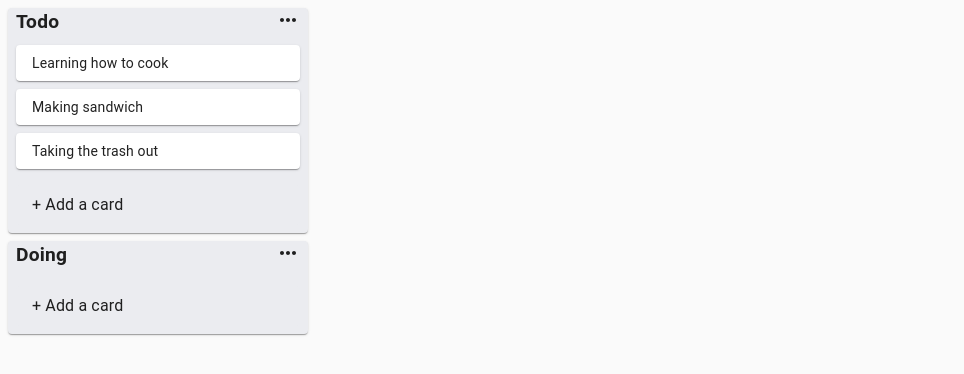
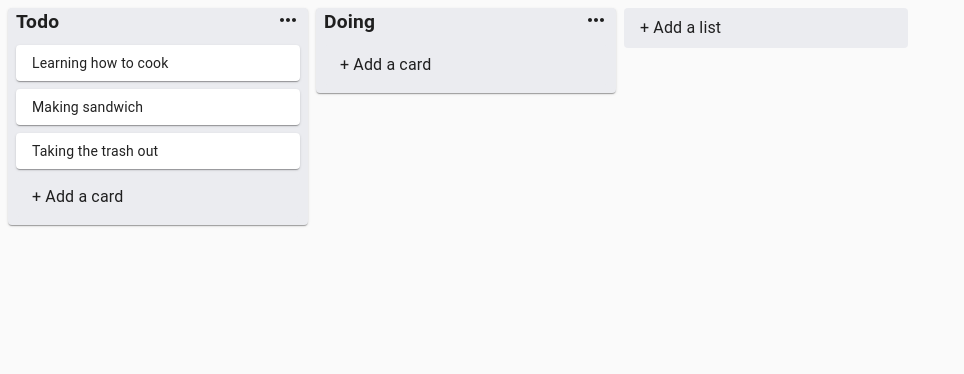
Before and after one commit to khaizon/KanbanBoard, a React (Create React App) app: page / in a window 1280 px wide. Shown: the top 374 px of the page, without its empty margins (0-964 px from the left). Built offline with nearby package versions, Linux system fonts and the light colour scheme.

Commit message:
implemented add new lists

```diff
--- a/src/App.js
+++ b/src/App.js
@@ -3,11 +3,20 @@ import List from "./Components/List/List";
 import store from "./utils/store"
 import { v4 as uuid } from "uuid";
 import StoreApi from "./utils/storeApi";
+import { makeStyles } from "@material-ui/core"
+import InputContainer from "./Components/Input/InputContainer";
+
+
+const useStyle = makeStyles((theme) => ({
+  root: {
+    display: 'flex',
+  }
+}))
 
 function App() {
 
   const [data, setData] = useState(store);
-
+  const classes = useStyle();
   const addNewCard = (content, listId) => {
     const newCardId = uuid();
     console.log(newCardId);
@@ -27,15 +36,48 @@ function App() {
       }
     }
     setData(newState);
+  }
 
+  const addNewList = (title) => {
+    const newListId = uuid();
+    const newList = {
+      id: newListId,
+      title,
+      cards: []
+    };
+
+    const newState = {
+      listIds: [...data.listIds, newListId],
+      lists: {
+        ...data.lists,
+        [newListId]: newList
       }
+    };
+
+    setData(newState);
+  }
+
+  const updateListTitle = (title, listId) => {
+    const list = data.lists[listId];
+    list.title = title;
+
+    const newState = {
+      ...data, lists: {
+        ...data.lists, [listId]: list
+      }
+    };
+
+    setData(newState);
+  }
+
   return (
-  <StoreApi.Provider value={{ addNewCard }}>
-    <div className="App">
+    <StoreApi.Provider value={{ addNewCard, addNewList, updateListTitle }}>
+      <div className={classes.root}>
         {data.listIds.map(listId => {
           const list = data.lists[listId];
           return (<List list={list} key={listId} />)
         })}
+        <InputContainer type="list"/>
       </div>
     </StoreApi.Provider>
   );
--- a/src/Components/Input/InputCard.js
+++ b/src/Components/Input/InputCard.js
@@ -5,7 +5,7 @@ import storeApi from "../../utils/storeApi";
 
 const useStyle = makeStyles((theme) => ({
 	card: {
-		margin: theme.spacing(0,1,1,1),
+		margin: theme.spacing(0, 1, 1, 1),
 		paddingBottom: theme.spacing(4)
 	},
 	input: {
@@ -15,31 +15,34 @@ const useStyle = makeStyles((theme) => ({
 		margin: theme.spacing(1),
 		background: "#5AAC44",
 		color: "#fff",
-		"&:hover":{
-			background: alpha("#5AAC44",0.25)
+		"&:hover": {
+			background: alpha("#5AAC44", 0.25)
 		}
 	}
 }))
 
-export default function InputCard({setOpen, listId}) {
+export default function InputCard({ setOpen, listId, type }) {
 
 	const classes = useStyle();
-	const [cardContent, setCardContent] = useState('');
-	const {addNewCard} = useContext(storeApi);
+	const [Title, setTitle] = useState('');
+	const { addNewCard, addNewList } = useContext(storeApi);
 	const handleOnChange = (e) => {
-		setCardContent(e.target.value)
+		setTitle(e.target.value)
 	};
 
 	const handleBtnConfirm = () => {
-		addNewCard(cardContent, listId);
-		setCardContent('');
-		setOpen(false);
+		if (type === "card") {
+			addNewCard(Title, listId);
+			setTitle('');
+			setOpen(false);
+		} else {
+			addNewList(Title);
+			setTitle('');
+			setOpen(false);
+		}
 	}
 
-	const handleBlur = () => {
-		setOpen(false);
-		setCardContent('');
-	}
+
 
 	return (
 		<div>
@@ -52,14 +55,14 @@ export default function InputCard({setOpen, listId}) {
 						inputProps={{
 							className: classes.input
 						}}
-						value={cardContent}
-						placeholder={"Enter card description"}
-						onBlur={handleBlur}/>
+						value={Title}
+						placeholder={type === "list" ? "Enter list title" : "Enter card description"}
+						onBlur={() => setOpen(false)} />
 				</Paper>
 			</div>
 			<div>
-				<Button className={classes.btnConfirm} onClick={handleBtnConfirm}>Add Card</Button>
-				<IconButton onClick={()=> setOpen(false)}>
+				<Button className={classes.btnConfirm} onMouseDown={handleBtnConfirm}>Add {type}</Button>
+				<IconButton onClick={() => setOpen(false)}>
 					<Clear />
 				</IconButton>
 			</div>
--- a/src/Components/Input/InputContainer.js
+++ b/src/Components/Input/InputContainer.js
@@ -4,7 +4,8 @@ import InputCard from "./InputCard";
 
 const useStyle = makeStyles((theme) => ({
     root: {
-        marginTop: theme.spacing(2),
+        width: '300px',
+        marginTop: theme.spacing(1),
     },
     addCard: {
         padding: theme.spacing(1, 1, 1, 2),
@@ -16,18 +17,18 @@ const useStyle = makeStyles((theme) => ({
     }
 }))
 
-export default function InputContainer({listId}) {
+export default function InputContainer({listId, type}) {
 
     const classes = useStyle();
     const [open, setOpen] = useState(false);
     return (
         <div className={classes.root}>
             <Collapse in={open}>
-                <InputCard setOpen={setOpen} listId={listId}/>
+                <InputCard setOpen={setOpen} listId={listId} type={type}/>
             </Collapse>
             <Collapse in={!open}>
                 <Paper className={classes.addCard} elevation={0} onClick={()=> setOpen(!open)}>
-                    <Typography> + Add a card</Typography>
+                    <Typography>{type === 'card' ? "+ Add a card" : "+ Add a list"} </Typography>
                 </Paper>
             </Collapse>
         </div>
--- a/src/Components/List/List.js
+++ b/src/Components/List/List.js
@@ -21,11 +21,11 @@ export default function List({list}) {
         <div >
             <Paper className={classes.root}>
                 <CssBaseline />
-                <Title title={list.title}/>
+                <Title title={list.title} listId={list.id}/>
                 {list.cards.map((card)=>(
                     <Card key={card.id} card={card}/>
                 ))}
-                <InputContainer listId={list.id}/>
+                <InputContainer listId={list.id} type="card"/>
             </Paper>
         </div>
     )
--- a/src/Components/List/Title.js
+++ b/src/Components/List/Title.js
@@ -2,6 +2,8 @@ import { Typography, InputBase } from "@material-ui/core";
 import { useState } from "react";
 import { makeStyles } from "@material-ui/core"
 import { MoreHoriz } from "@material-ui/icons";
+import storeApi from "../../utils/storeApi";
+import { useContext } from "react";
 
 const useStyle = makeStyles((theme) => ({
 	editableTitleContainer: {
@@ -23,9 +25,19 @@ const useStyle = makeStyles((theme) => ({
 	},
 }));
 
-export default function Title({title}) {
+export default function Title({ title, listId }) {
 	const [open, setOpen] = useState();
+	const [newTitle, setNewTitle] = useState(title);
 	const classes = useStyle();
+	const { updateListTitle } = useContext(storeApi);
+	const handleOnChange = (e) => {
+		setNewTitle(e.target.value);
+	}
+
+	const handleOnBlur = () => {
+		updateListTitle(newTitle, listId);
+		setOpen(false);
+	}
 	return (
 		<div>
 
@@ -33,7 +45,7 @@ export default function Title({title}) {
 				(<div className={classes.editableTitleContainer}>
 					<Typography
 						onClick={() => setOpen(!open)}
-                        className={classes.editableTitle}>{title}
+						className={classes.editableTitle}>{newTitle}
 					</Typography>
 
 					<MoreHoriz />
@@ -42,11 +54,12 @@ export default function Title({title}) {
 				(<div>
 					<InputBase
 						autoFocus
-                        value={title}
+						value={newTitle}
 						inputProps={{
 							className: classes.input,
 						}}
-                        onBlur={() => setOpen(!open)}
+						onBlur={handleOnBlur}
+						onChange={handleOnChange}
 					/>
 				</div>)
 			}
```
Lines whose indentation alone changed are shown as unchanged.
